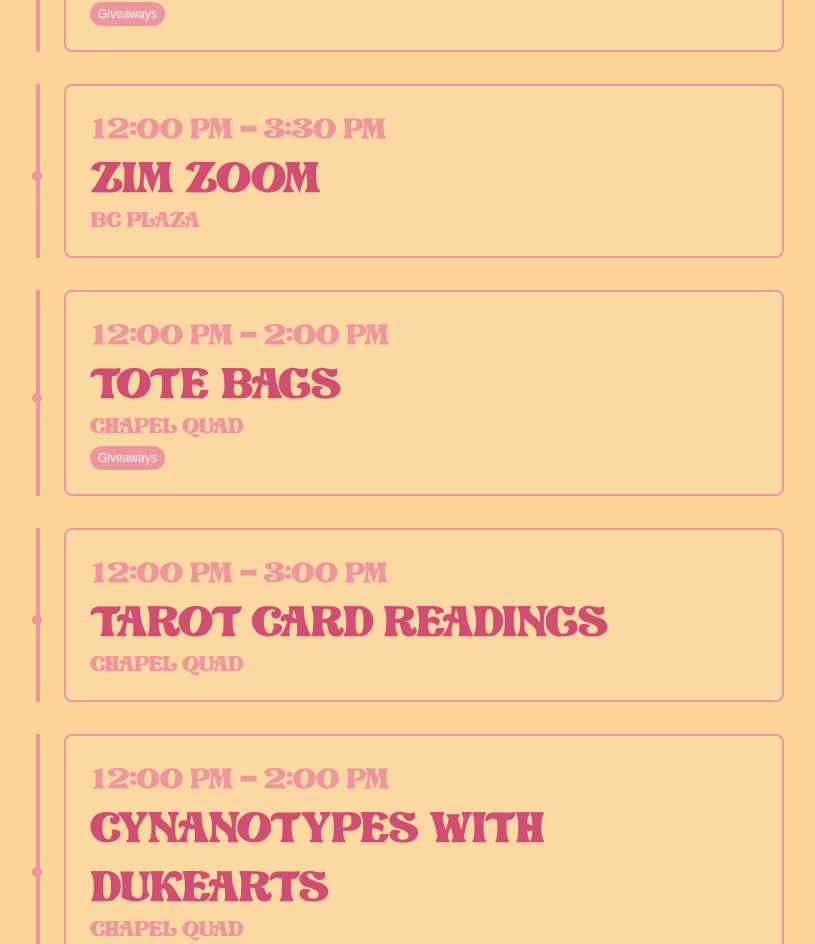
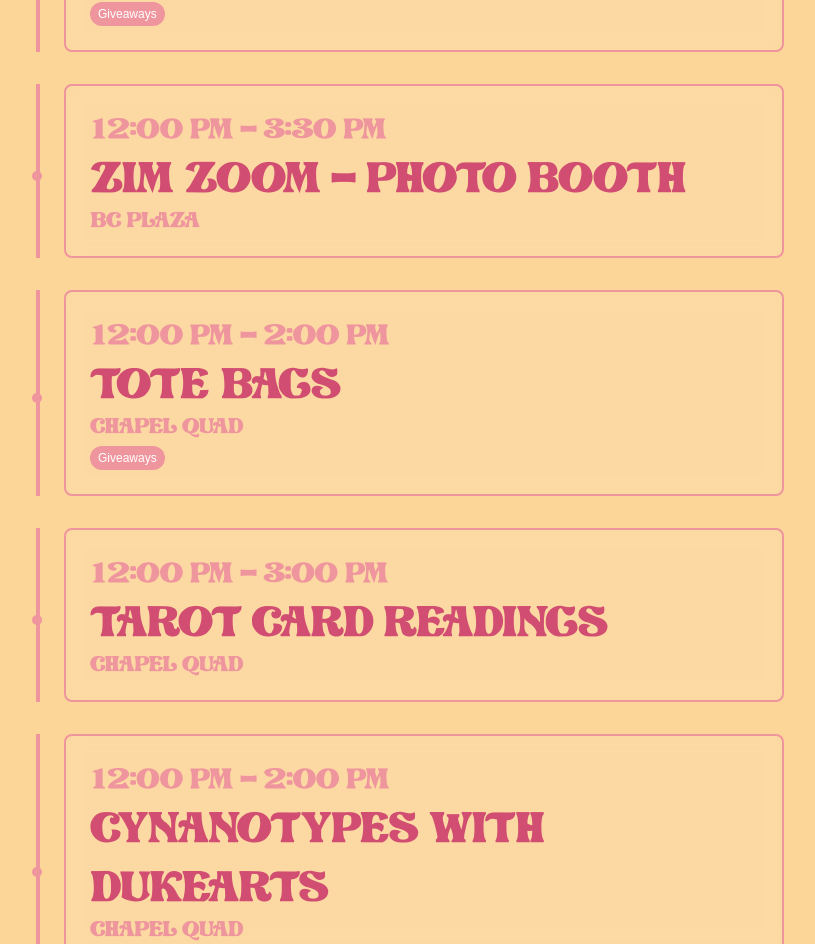
Before and after one commit to kartikeyegupta/ldocartistreveal, a Next.js app: page /schedule in a window 1280 px wide. Shown: the part 5186-6130 px from the top of the page, without its empty margins (240-1055 px from the left). Built offline with nearby package versions, Linux system fonts and the light colour scheme.

Commit message:
loc filter

```diff
--- a/app/schedule/page.tsx
+++ b/app/schedule/page.tsx
@@ -28,7 +28,7 @@ export default function Schedule() {
     { time: "11:30 AM - 2:30 PM", event: "Chapel Climbs", location: "Chapel", categories: [] },
     { time: "11:30 AM - 4:30 PM", event: "Sensory Friendly Programming", location: "Academic Resource Center (East Campus)", categories: [] },
     { time: "12:00 PM - 2:00 PM", event: "SPEV Wall Art", location: "BC Plaza", categories: ["Giveaways"] },
-    { time: "12:00 PM - 3:30 PM", event: "Zim Zoom", location: "BC Plaza", categories: [] },
+    { time: "12:00 PM - 3:30 PM", event: "Zim Zoom - Photo Booth", location: "BC Plaza", categories: [] },
     { time: "12:00 PM - 2:00 PM", event: "Tote Bags", location: "Chapel Quad", categories: ["Giveaways"] },
     { time: "12:00 PM - 3:00 PM", event: "Tarot Card Readings", location: "Chapel Quad", categories: [] },
     { time: "12:00 PM - 2:00 PM", event: "Cynanotypes with DukeArts", location: "Chapel Quad", categories: ["Giveaways"] },
```
